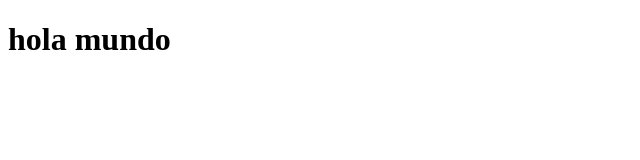
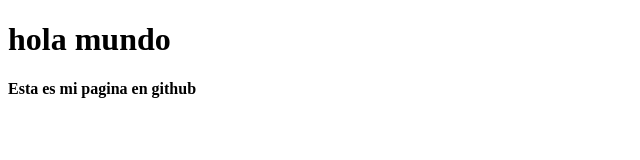
Before and after one commit to fernandobn/henrrybarrionuevo.github.io, a plain HTML site: page index.html in a window 1280 px wide. Shown: the whole page, without its empty margins (0-640 px from the left). Drawn offline with Linux system fonts and the light colour scheme.

Commit message:
actualize un index.html

```diff
--- a/index.html
+++ b/index.html
@@ -7,5 +7,6 @@
 </head>
 <body>
     <h1>hola mundo</h1>
+    <b>Esta es mi pagina en github</b>
 </body>
 </html>
```
